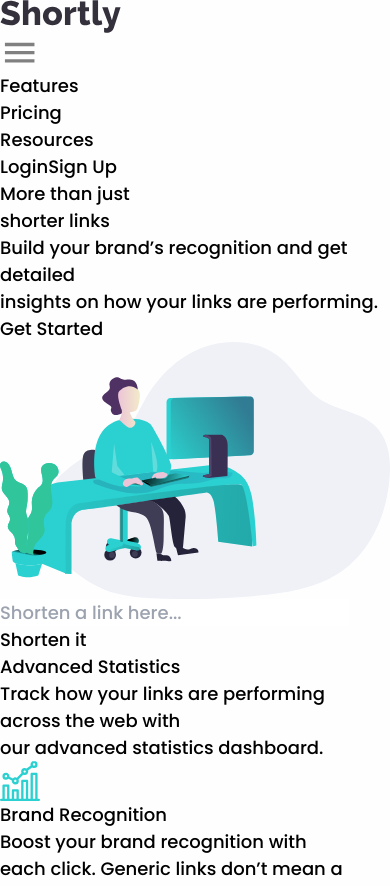
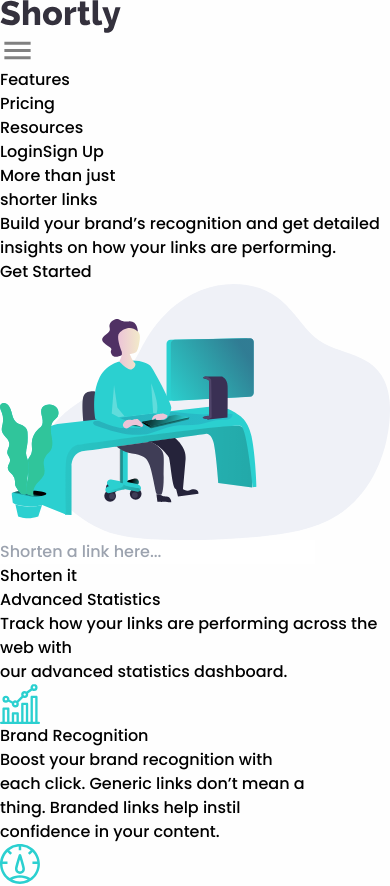
Before and after one commit to AskTiba/UrlNinja, a React (Vite) app in the folder UrlNinja/: page / in a window 390 px wide. Shown: the top 886 px of the page. Built offline with nearby package versions, Linux system fonts and the light colour scheme.

Commit message:
Responsive Header section

```diff
--- a/UrlNinja/src/components/Header.tsx
+++ b/UrlNinja/src/components/Header.tsx
@@ -5,12 +5,12 @@ import MenuIcon from "@mui/icons-material/Menu";
 const Header = () => {
   return (
     <>
-      <main className="mt-6 sticky top-6 text-violet-500 text-[15px] mx-[8%] font-[500]">
+      <main className="mt-6 sticky top-6 text-violet-500 text-[15px] mx-[8%] font-[Poppins] font-[500]">
         <div className="flex justify-between">
           <div className="flex items-center">
-            <div className="flex gap-80 mr-10">
-              <img src={logo} alt="" className="mobile:w-[65dvw]" />
-              <button className="hidden mobile:block">
+            <div className="flex">
+              <img src={logo} alt="" className="mobile:w-[40dvw]" />
+              <button className="hidden mobile:block ml-32 -mt-3">
                 <MenuIcon fontSize="large" htmlColor="gray" />
               </button>
             </div>
--- a/UrlNinja/src/index.css
+++ b/UrlNinja/src/index.css
@@ -4,8 +4,8 @@
 
 :root {
   font-family: "Poppins", sans-serif;
-  /* font-size: clamp(1px, 2vw, 18px); */
-  font-size: 18px;
+  /* font-size: clamp(16px, 112.5vw, 18px); */
+  /* font-size: 18px; */
   line-height: 1.5;
   font-weight: 500;
 
@@ -19,10 +19,6 @@
   -moz-osx-font-smoothing: grayscale;
 }
 
-h1 {
-  font-size: 3.2em;
-  line-height: 1.1;
-}
 
 /* button {
   border-radius: 8px;
```
